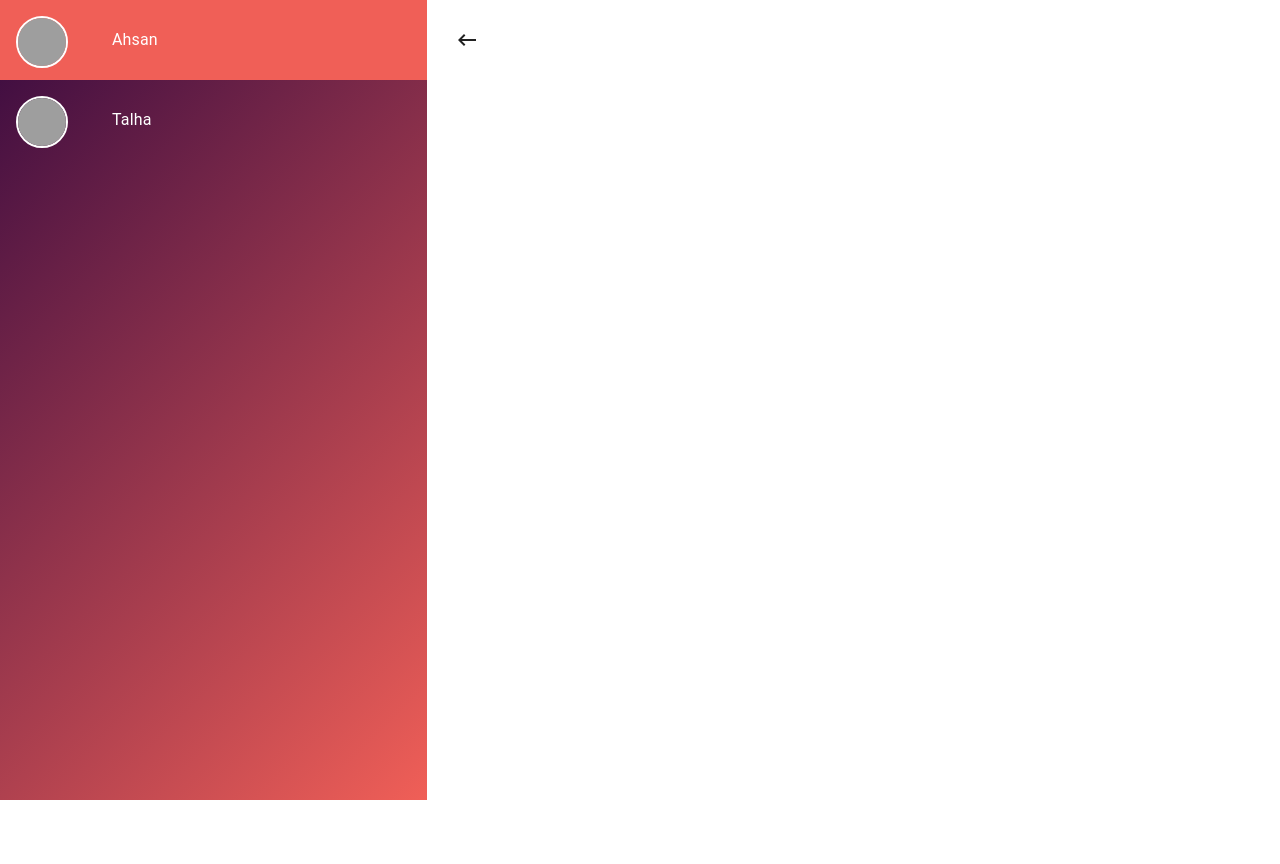
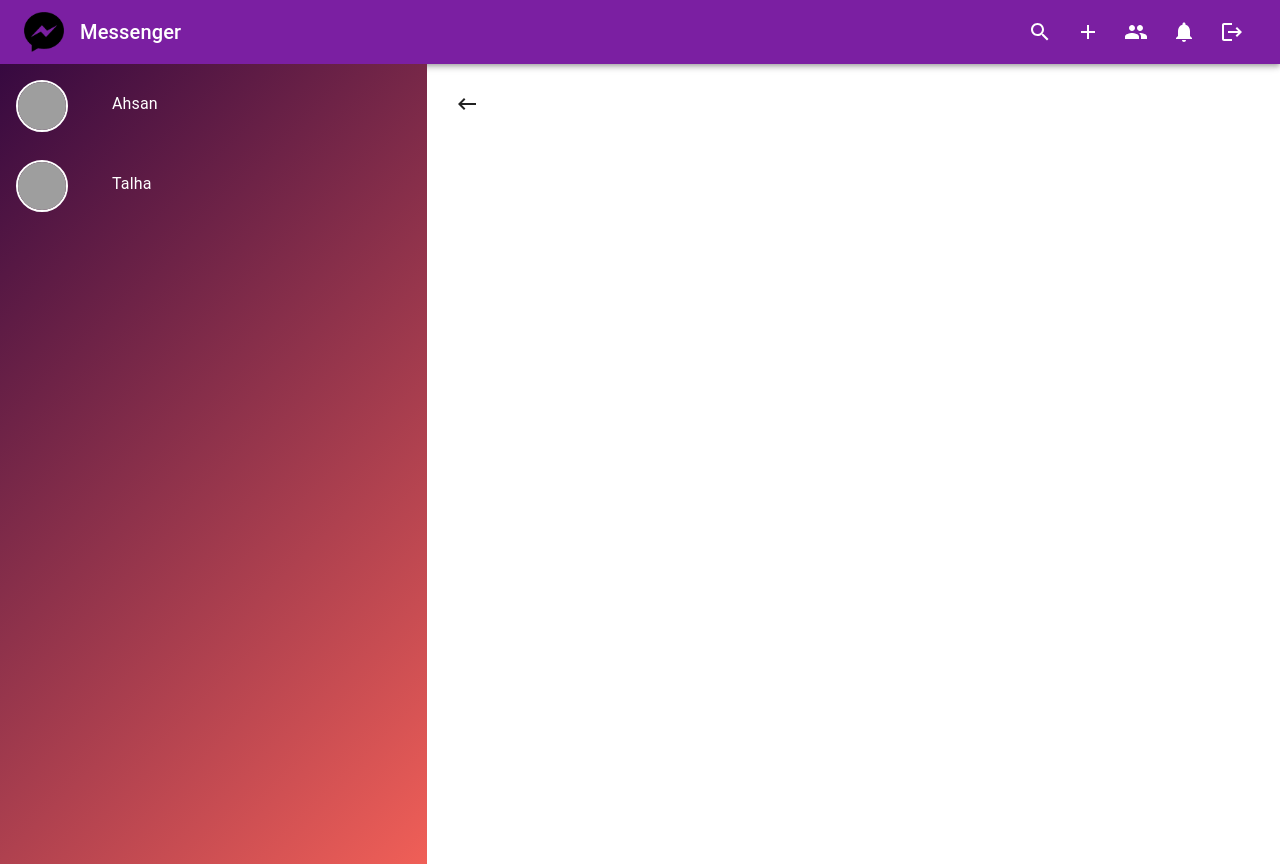
Before and after one commit to Ahsan2001/Real-Time-Chat-App, a React (Vite) app in the folder client/: page /group in a window 1280 px wide. Before the commit the page ends 800 px from the top, so only its background shows below. Built offline with nearby package versions, Linux system fonts and the light colour scheme; grey boxes are pictures that could not be loaded.

Commit message:
mobile responsive done

```diff
--- a/client/src/components/layout/header.jsx
+++ b/client/src/components/layout/header.jsx
@@ -1,6 +1,6 @@
-import { AppBar,  Backdrop,  Box, IconButton, Toolbar, Typography } from '@mui/material'
+import { AppBar, Backdrop, Box, Drawer, IconButton, Stack, Toolbar, Typography } from '@mui/material'
 import React, { Suspense, lazy, useState } from 'react'
-import { Menu as MenuIcon, Search as SearchIcon, Add as AddIcon, Group as GroupIcon,Notifications as NotificationsIcon, Logout as LogoutIcon } from "@mui/icons-material"
+import { Menu as MenuIcon, Search as SearchIcon, Add as AddIcon, Group as GroupIcon, Notifications as NotificationsIcon, Logout as LogoutIcon } from "@mui/icons-material"
 import { Link, useNavigate } from 'react-router-dom'
 import IconBtn from '../iconBtn/headerBtns'
 
@@ -67,7 +67,12 @@ const Header = () => {
               </IconButton>
             </Box>
 
-          <Box>
+            <Box sx={{
+              display: {
+                xs: "none",
+                sm: "block"
+              }
+            }}>
               <IconBtn title="Search" icon={<SearchIcon />} onClick={openSearch} />
               <IconBtn title="New Group" icon={<AddIcon />} onClick={openNewGroup} />
               <IconBtn title="Manage Group" icon={<GroupIcon />} onClick={navifateToGroup} />
@@ -80,7 +85,7 @@ const Header = () => {
       </Box>
 
       {
-      isSearch &&  (
+        isSearch && (
           <Suspense fallback={<Backdrop open />}>
             <SearchDialog />
           </Suspense>
@@ -88,7 +93,7 @@ const Header = () => {
       }
 
       {
-      isNotification &&  (
+        isNotification && (
           <Suspense fallback={<Backdrop open />}>
             <NotificationDialog />
           </Suspense>
@@ -96,11 +101,28 @@ const Header = () => {
       }
 
       {
-      isNewGroup &&  (
+        isNewGroup && (
           <Suspense fallback={<Backdrop open />}>
             <NewGroupDialog />
           </Suspense>)
       }
+
+
+
+
+
+      {/* mobile menu start  */}
+
+      <Drawer sx={{ display: { xs: "block", sm: "none" } }} open={isMobile} onClose={handleMenu}>
+          <Stack direction={"column"} spacing={"1rem"} p={"1rem"}>
+              <IconBtn title="Search"  icon={<SearchIcon />} onClick={openSearch} />
+              <IconBtn title="New Group" icon={<AddIcon />} onClick={openNewGroup} />
+              <IconBtn title="Manage Group" icon={<GroupIcon />} onClick={navifateToGroup} />
+              <IconBtn title="Notificatons" icon={<NotificationsIcon />} onClick={openNotification} />
+              <IconBtn title="Logout" icon={<LogoutIcon />} onClick={handleLogout} />
+          </Stack>
+      </Drawer>
+
 
     </>
   )
--- a/client/src/components/shared/message.jsx
+++ b/client/src/components/shared/message.jsx
@@ -14,7 +14,7 @@ const ChatMessage = ({ message , user}) => {
 
 
 
-  console.log(attachments)
+  // console.log(attachments)
 
   return (
     <div style={{
--- a/client/src/pages/group.jsx
+++ b/client/src/pages/group.jsx
@@ -6,6 +6,7 @@ import { useNavigate, useSearchParams } from 'react-router-dom';
 import GroupList from '../components/shared/groupList';
 import { SampleChat, SampleUser } from '../data';
 import UserItem from '../components/shared/userItem';
+import Header from '../components/layout/header';
 
 const ConfirmDelete = lazy(() => import('../components/shared/confirmDelete'));
 const AddMemberDialog = lazy(() => import('../components/shared/addMember'));
@@ -88,8 +89,8 @@ const Group = () => {
 
 
   return (
-    <>
-      <Grid container height={"100vh"}>
+    <>  <Header />
+                <Grid container height={"calc(100vh - 4rem)"}>
 
 
         {/* Group listing left side start */}
```
Lines whose indentation alone changed are shown as unchanged.
